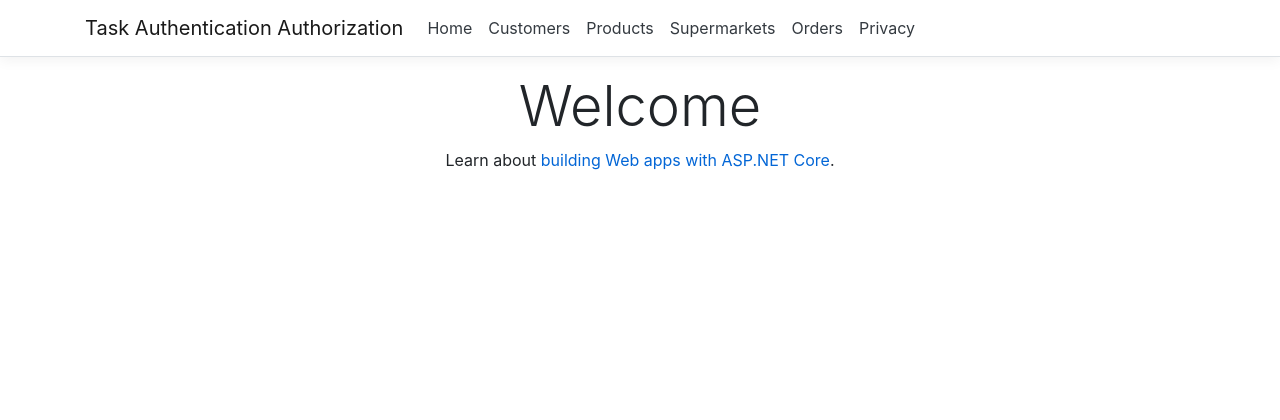
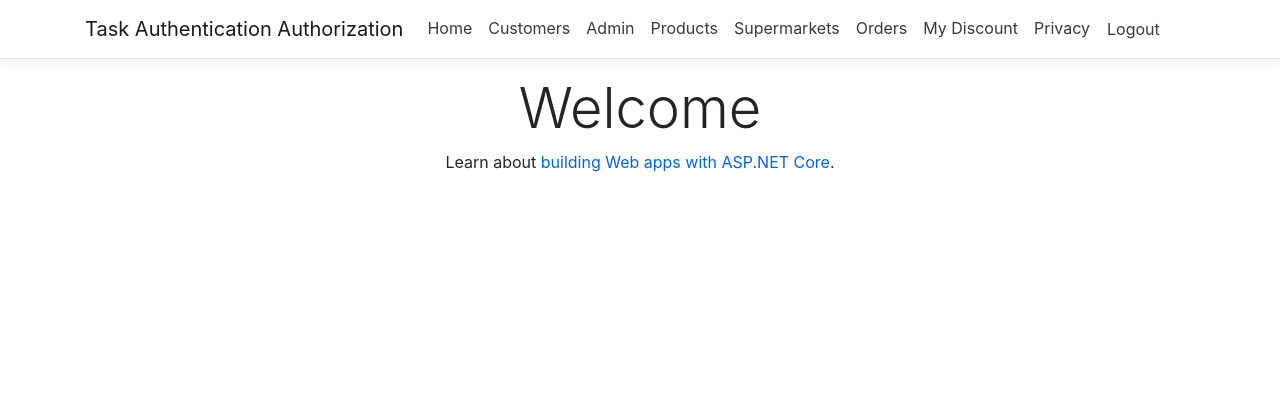
Before and after one commit to PetroSuch/Homework-6, an ASP.NET Core app: page / in a window 1280 px wide. Shown: the top 420 px of the page. Run offline with ASP.NET Core 8, Linux system fonts and the light colour scheme; the visitor is signed in with stand-in values (Sample User, id 1); the project's own start-up code is not run, and a stand-in starts its controllers and pages.

Commit message:
Add discount page

```diff
--- a/Program.cs
+++ b/Program.cs
@@ -13,7 +13,7 @@ namespace TaskAuthenticationAuthorization
 {
     public class Program
     {
-        public static void Main(string[] args)
+        public static async Task Main(string[] args)
         {
             var host = CreateHostBuilder(args).Build();
             using (var scope = host.Services.CreateScope())
@@ -29,8 +29,10 @@ namespace TaskAuthenticationAuthorization
                     var logger = services.GetRequiredService<ILogger<Program>>();
                     logger.LogError(ex, "An error occurred seeding the DB.");
                 }
+
+                await AccountSetup.InitializeAsync(services);
             }
-            host.Run();
+            await host.RunAsync();
         }
 
         public static IHostBuilder CreateHostBuilder(string[] args) =>
--- a/Views/Shared/_Layout.cshtml
+++ b/Views/Shared/_Layout.cshtml
@@ -1,3 +1,10 @@
+@using Microsoft.AspNetCore.Authorization
+@inject IAuthorizationService Authorization
+@{
+    var isSignedIn = User.Identity?.IsAuthenticated == true;
+    var isAdmin = User.IsInRole("Admin");
+    var discountAccess = await Authorization.AuthorizeAsync(User, "MyDiscount");
+}
 <!DOCTYPE html>
 <html lang="en">
 <head>
@@ -11,31 +18,66 @@
     <header>
         <nav class="navbar navbar-expand-sm navbar-toggleable-sm navbar-light bg-white border-bottom box-shadow mb-3">
             <div class="container">
-                <a class="navbar-brand" asp-area="" asp-controller="Home" asp-action="Index">Task Authentication Authorization</a>
+                <a class="navbar-brand" asp-area="" asp-controller="@(isSignedIn ? "Home" : "Products")" asp-action="Index">Task Authentication Authorization</a>
                 <button class="navbar-toggler" type="button" data-toggle="collapse" data-target=".navbar-collapse" aria-controls="navbarSupportedContent"
                         aria-expanded="false" aria-label="Toggle navigation">
                     <span class="navbar-toggler-icon"></span>
                 </button>
                 <div class="navbar-collapse collapse d-sm-inline-flex flex-sm-row-reverse">
                     <ul class="navbar-nav flex-grow-1">
+                        @if (isSignedIn)
+                        {
                             <li class="nav-item">
-                            <a class="nav-link text-dark" asp-area="" asp-controller="Home" asp-action="Index">Home</a>
+                                <a class="nav-link text-dark" asp-controller="Home" asp-action="Index">Home</a>
+                            </li>
+                        }
+                        @if (isAdmin)
+                        {
+                            <li class="nav-item">
+                                <a class="nav-link text-dark" asp-controller="Customers" asp-action="Index">Customers</a>
                             </li>
                             <li class="nav-item">
-                            <a class="nav-link text-dark" asp-area="" asp-controller="Customers" asp-action="Index">Customers</a>
+                                <a class="nav-link text-dark" asp-controller="Admin" asp-action="Index">Admin</a>
                             </li>
+                        }
                         <li class="nav-item">
                             <a class="nav-link text-dark" asp-area="" asp-controller="Products" asp-action="Index">Products</a>
                         </li>
                         <li class="nav-item">
                             <a class="nav-link text-dark" asp-area="" asp-controller="Supermarkets" asp-action="Index">Supermarkets</a>
                         </li>
+                        @if (isAdmin || User.IsInRole("Buyer"))
+                        {
                             <li class="nav-item">
-                            <a class="nav-link text-dark" asp-area="" asp-controller="Orders" asp-action="Index">Orders</a>
+                                <a class="nav-link text-dark" asp-controller="Orders" asp-action="Index">Orders</a>
                             </li>
+                        }
+                        @if (discountAccess.Succeeded)
+                        {
+                            <li class="nav-item">
+                                <a class="nav-link text-dark" asp-controller="Discount" asp-action="Index">My Discount</a>
+                            </li>
+                        }
                         <li class="nav-item">
                             <a class="nav-link text-dark" asp-area="" asp-controller="Home" asp-action="Privacy">Privacy</a>
                         </li>
+                        @if (isSignedIn)
+                        {
+                            <li class="nav-item">
+                                <form asp-controller="Account" asp-action="Logout" method="post">
+                                    <button type="submit" class="nav-link btn btn-link text-dark">Logout</button>
+                                </form>
+                            </li>
+                        }
+                        else
+                        {
+                            <li class="nav-item">
+                                <a class="nav-link text-dark" asp-controller="Account" asp-action="Register">Register</a>
+                            </li>
+                            <li class="nav-item">
+                                <a class="nav-link text-dark" asp-controller="Account" asp-action="Login">Login</a>
+                            </li>
+                        }
                     </ul>
                 </div>
             </div>
```
Also changed, not shown: Controllers/DiscountController.cs (added, +15 -0 lines), Startup.cs (+33 -4 lines). Lines whose indentation alone changed are shown as unchanged.
